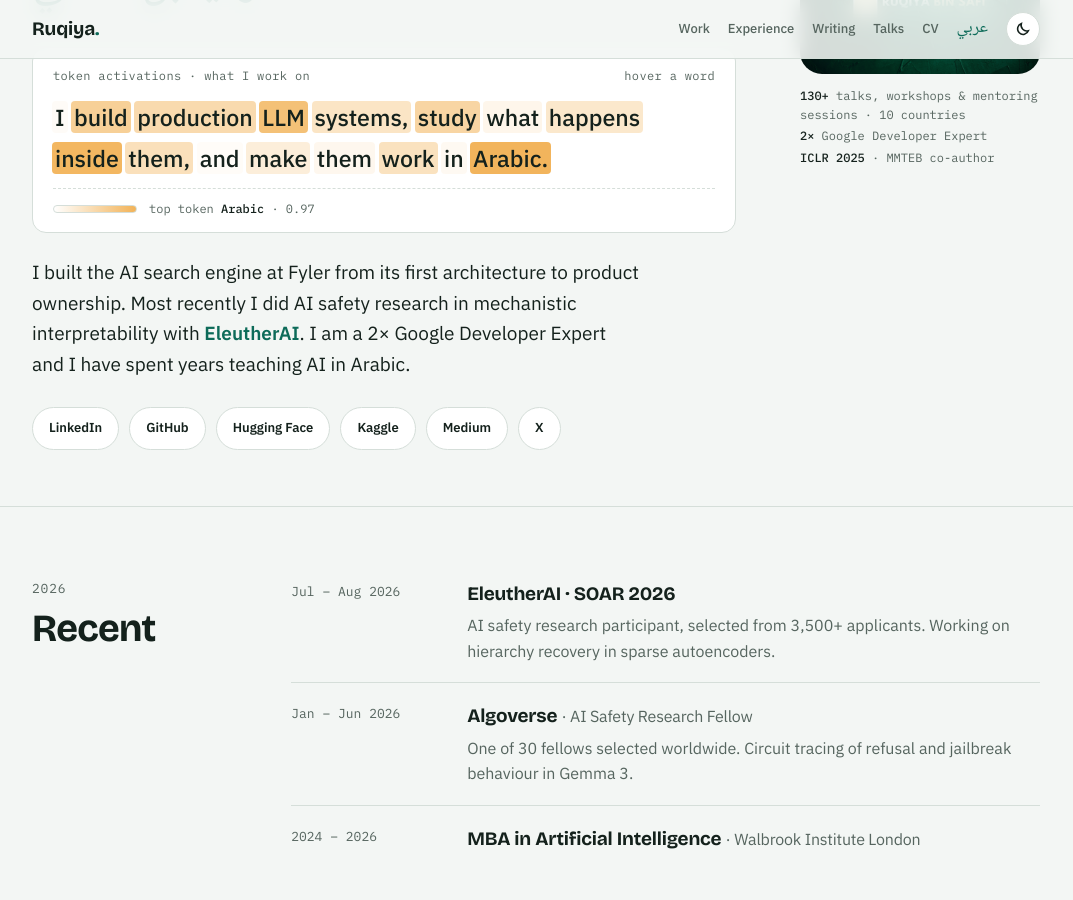
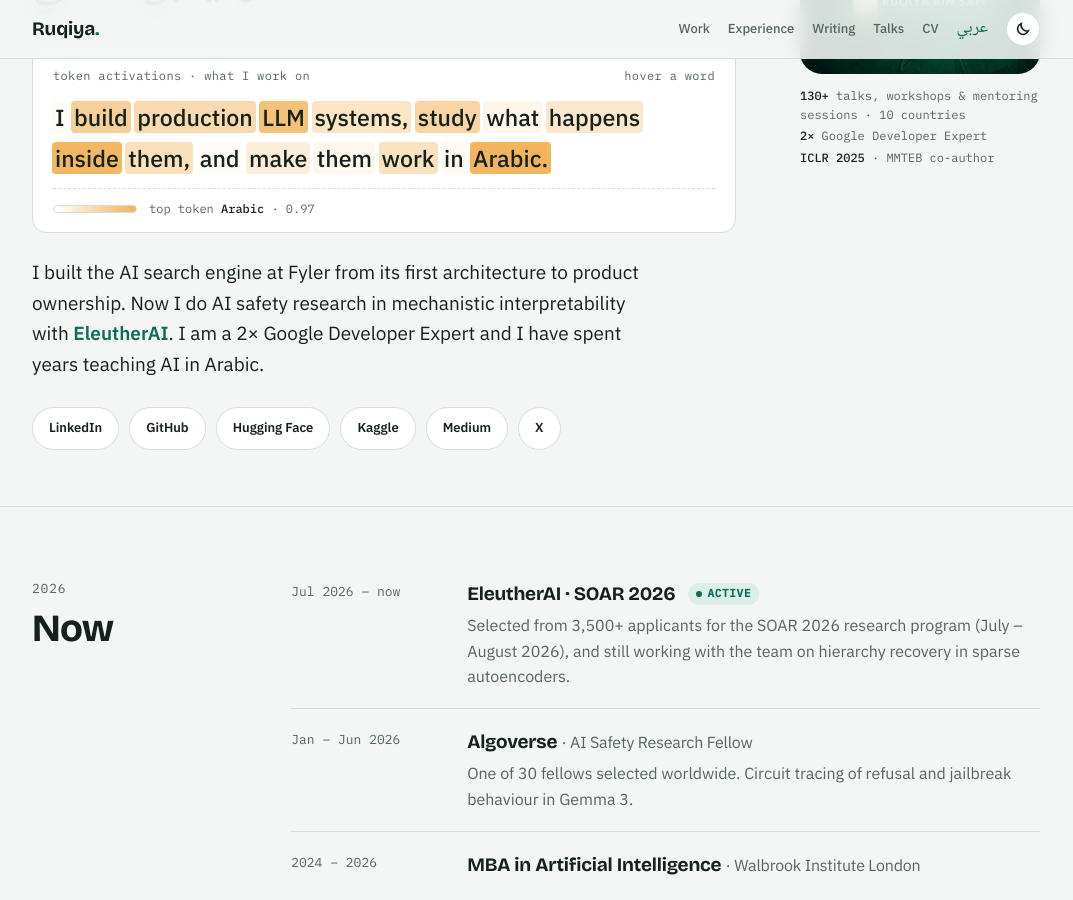
Before and after one commit to Ruqyai/ruqyai.github.io, a Jekyll site: the page built from _pages/about.md, in a window 1280 px wide and 900 px high, scrolled down 313 px. Shown: the whole window, without its empty margins (104-1177 px from the left). Built offline with Jekyll 4.4.1, drawn with Linux system fonts in a browser that asks for light colours; some web fonts are replaced.

Commit message:
SOAR research continues after the July-August program

```diff
--- a/_data/home/en.yml
+++ b/_data/home/en.yml
@@ -45,7 +45,7 @@
     - [Arabic., 0.97]
   bio: >-
     I built the AI search engine at Fyler from its first architecture to product ownership.
-    Most recently I did AI safety research in mechanistic interpretability with <em>EleutherAI</em>.
+    Now I do AI safety research in mechanistic interpretability with <em>EleutherAI</em>.
     I am a 2× Google Developer Expert and I have spent years teaching AI in Arabic.
   cv_label: CV (PDF)
   cv_url: /files/Ruqiya_Bin_Safi_CV.pdf
@@ -64,11 +64,12 @@
 
 now:
   eyebrow: "2026"
-  title: Recent
+  title: Now
   items:
-    - when: Jul – Aug 2026
+    - when: Jul 2026 – now
       title: EleutherAI · SOAR 2026
-      text: AI safety research participant, selected from 3,500+ applicants. Working on hierarchy recovery in sparse autoencoders.
+      live: active
+      text: Selected from 3,500+ applicants for the SOAR 2026 research program (July – August 2026), and still working with the team on hierarchy recovery in sparse autoencoders.
     - when: Jan – Jun 2026
       title: Algoverse
       sub: AI Safety Research Fellow
--- a/_pages/cv.md
+++ b/_pages/cv.md
@@ -17,7 +17,7 @@
 
 ## Research
 
-* **EleutherAI · SOAR 2026** (Jul – Aug 2026): AI safety research participant. Hierarchy recovery in sparse autoencoders.
+* **EleutherAI · SOAR 2026** (Jul 2026 – present): AI safety research; the program ran July – August 2026 and the research continues. Hierarchy recovery in sparse autoencoders.
 * **Algoverse** (2026): AI Safety Research Fellow. Circuit tracing of refusal and jailbreak behaviour in Gemma 3.
 * **MMTEB · ICLR 2025**: co-author; contributed Arabic evaluation data.
 
```
Also changed, not shown: _data/home/ar.yml (+5 -4 lines), _pages/ar/cv.md (+1 -1 lines).
